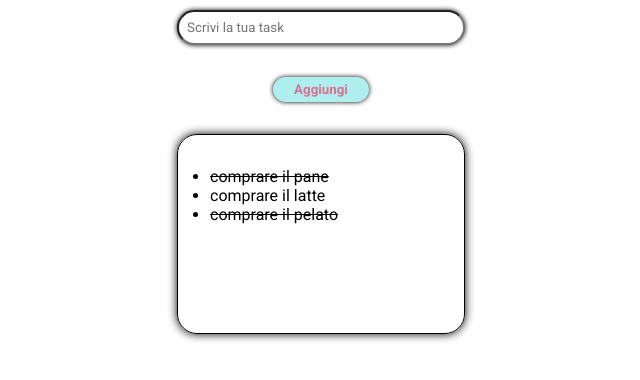
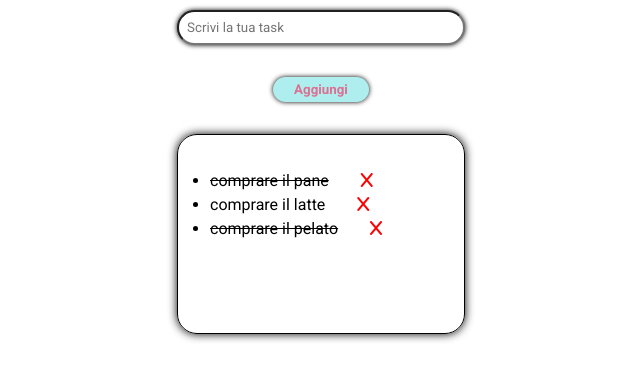
Before and after one commit to RiccardoSansone/vue-todolist, a plain HTML site: page index.html in a window 1280 px wide. Shown: the part 124-504 px from the top of the page, without its empty margins (319-959 px from the left). Drawn offline with nearby package versions, Linux system fonts and the light colour scheme.

Commit message:
do milestone 2

```diff
--- a/assets/css/style.css
+++ b/assets/css/style.css
@@ -42,3 +42,10 @@
     box-shadow: 0 0 5px 0 black;
     min-width: 60%;
 }
+i{
+    margin-left: 2rem;
+    color: red;
+}
+li{
+    padding-top: 0.3rem;
+}
--- a/assets/js/script.js
+++ b/assets/js/script.js
@@ -20,6 +20,8 @@ createApp({
         }
     },
     methods: {
-
+        remove(index) {
+            this.tasks.splice(index, 1)
+        }
     }
 }).mount('#app')
--- a/index.html
+++ b/index.html
@@ -22,9 +22,10 @@
 
             <div class="cardList">
                 <ul>
-                    <li v-for= "task in tasks">
+                    <li class="d-flex" v-for= "task in tasks">
                         <span v-if="task.done == true"><s>{{task.text}}</s></span>
                         <span v-else>{{task.text}}</span>
+                        <i @click="remove" class="fa-solid fa-x"></i>
                     </li>
                 </ul>
             </div>
```
